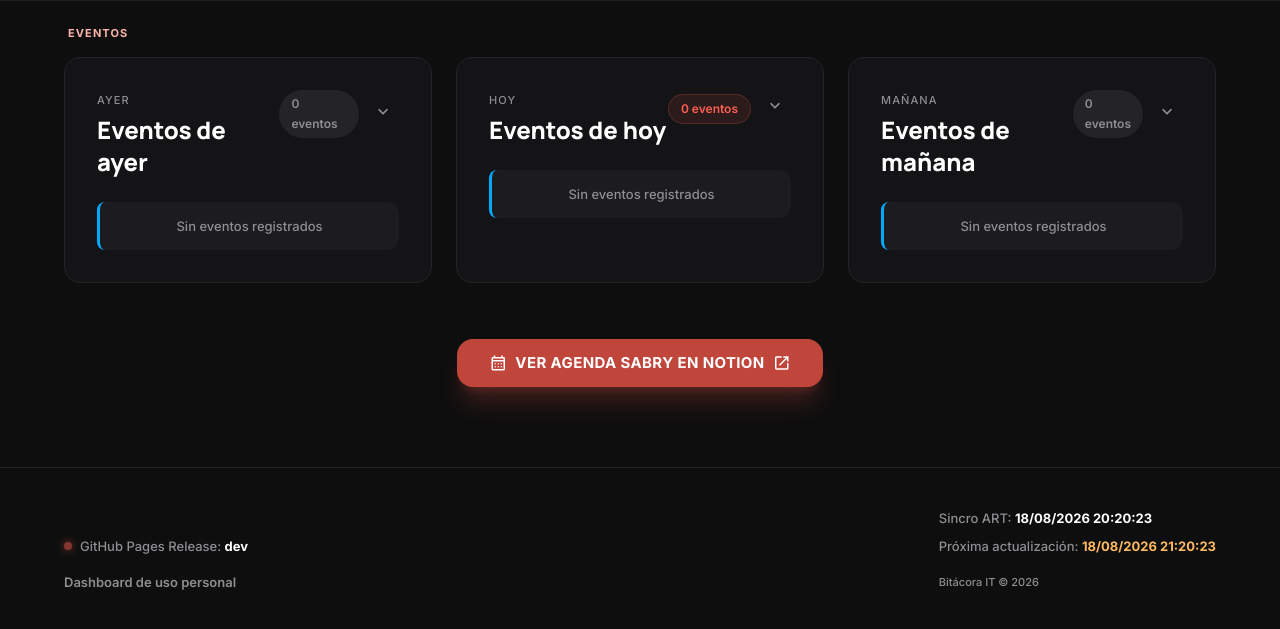
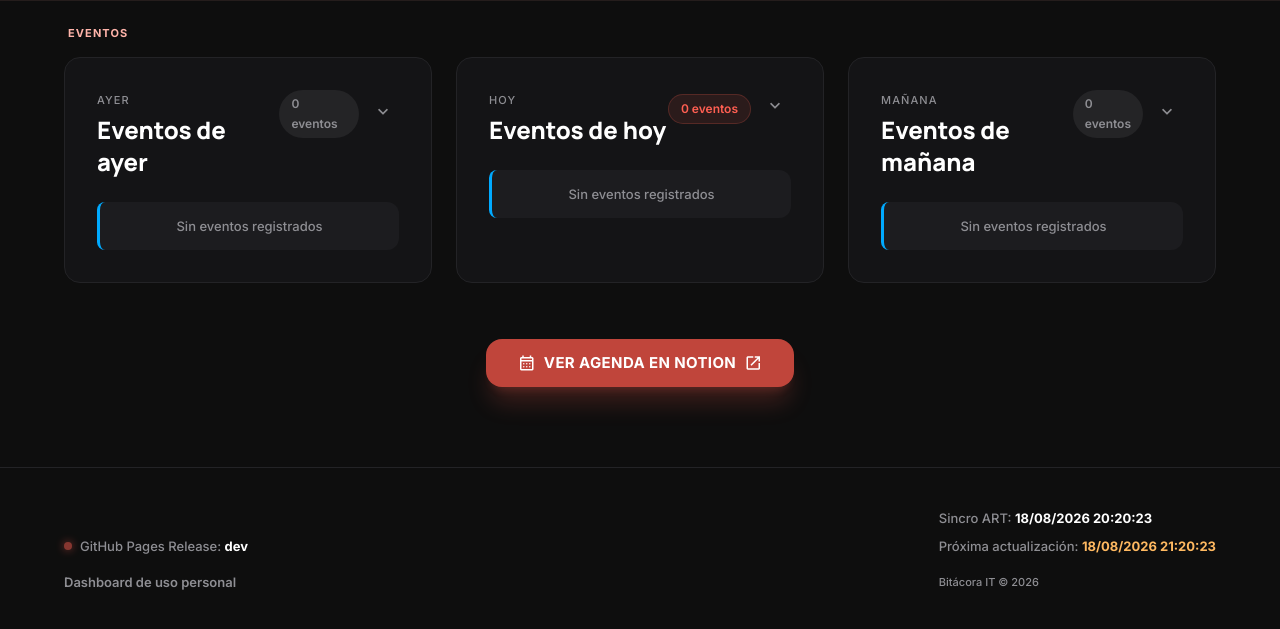
Before and after one commit to sabrinas01/Flow_Auditor, a website: page agenda-personal.html in a window 1280 px wide. Shown: the part 81-710 px from the top of the page. Drawn offline with nearby package versions, Linux system fonts and the light colour scheme.

Commit message:
refactor: Update link text for clarity in agenda-personal.html

```diff
--- a/agenda-personal.html
+++ b/agenda-personal.html
@@ -212,7 +212,7 @@
                    target="_blank"
                    class="bg-[#c0453b] hover:bg-[#c0453b]/90 text-white font-bold text-[15px] py-3.5 px-8 rounded-xl flex items-center gap-2 transition-all transform active:scale-95 shadow-xl shadow-[#ff5f52]/20 uppercase tracking-wide">
                     <span class="material-symbols-outlined text-[18px]">calendar_month</span>
-                    <span>Ver Agenda Sabry en Notion</span>
+                    <span>Ver Agenda en Notion</span>
                     <span class="material-symbols-outlined text-[18px]">open_in_new</span>
                 </a>
             </section>
```
